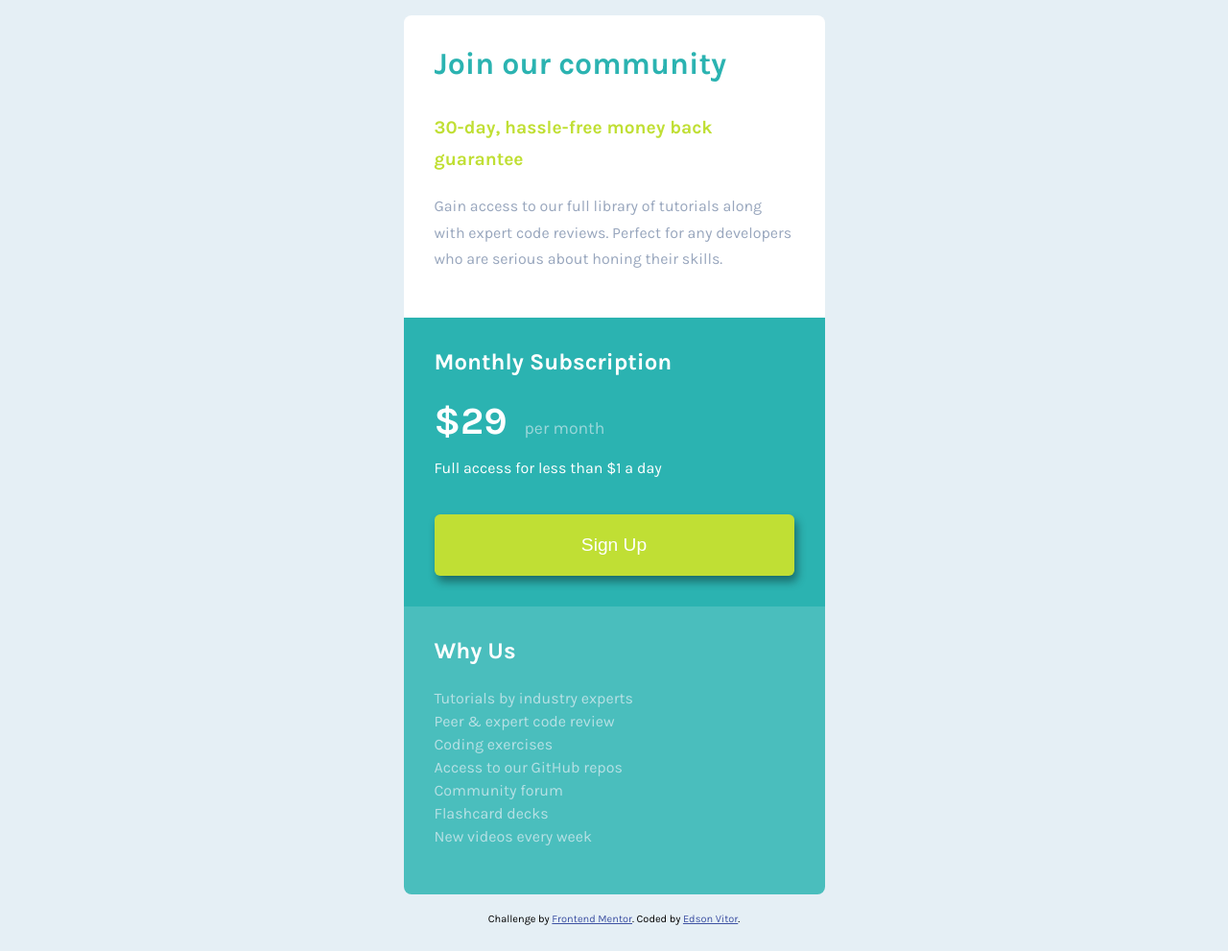
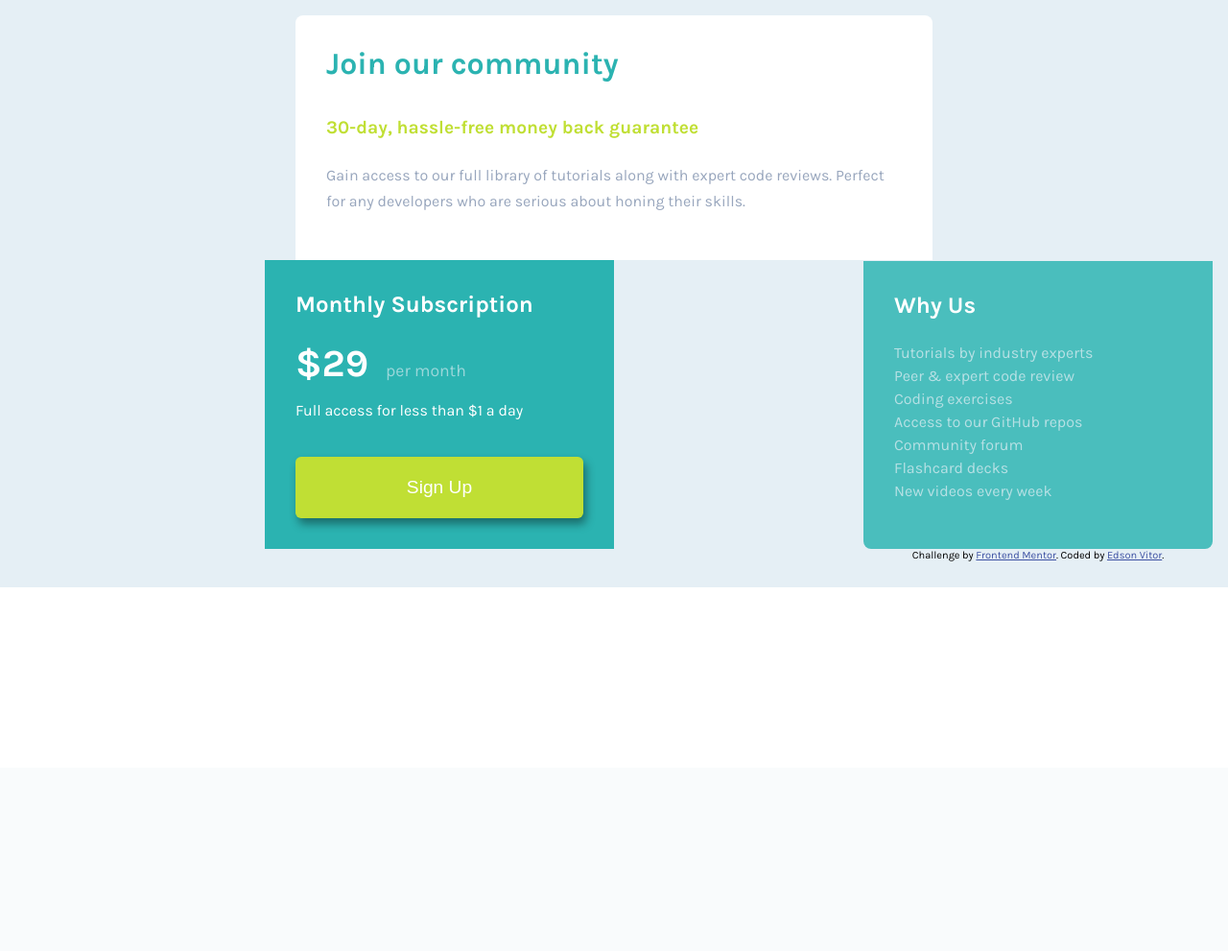
Before and after one commit to edsonvit0r/frontendmentor, a PHP site: page / in a window 1280 px wide. Shown: the whole page at 96% size. After the commit the page ends 612 px from the top, so only its background shows below. Run offline with PHP 8.4, Linux system fonts and the light colour scheme.

Commit message:
Teste grid

```diff
--- a/single_price_grid_component/style.css
+++ b/single_price_grid_component/style.css
@@ -14,10 +14,13 @@ body {
 .container {
     background-color: hsl(204, 43%, 93%);
     padding: 1em;
+    display: grid;
+    grid-template-columns: 1fr;
+
 }
 
 header, div.monthly, div.whyus {
-    width: 375px;
+    width: 70vw;
     padding: 2em;
     margin: auto;
 }
@@ -89,3 +92,17 @@ div.whyus p {
 
   .attribution { font-size: 11px; text-align: center; }
   .attribution a { color: hsl(228, 45%, 44%); }
+
+@media  screen and (min-width: 600px) {
+
+    header {
+        width: 600px;
+        grid-column: 1/3;
+    }
+    div.monthly {
+        width: 300px;
+    }
+    div.whyus {
+        width: 300px;
+    }
+  }
```
